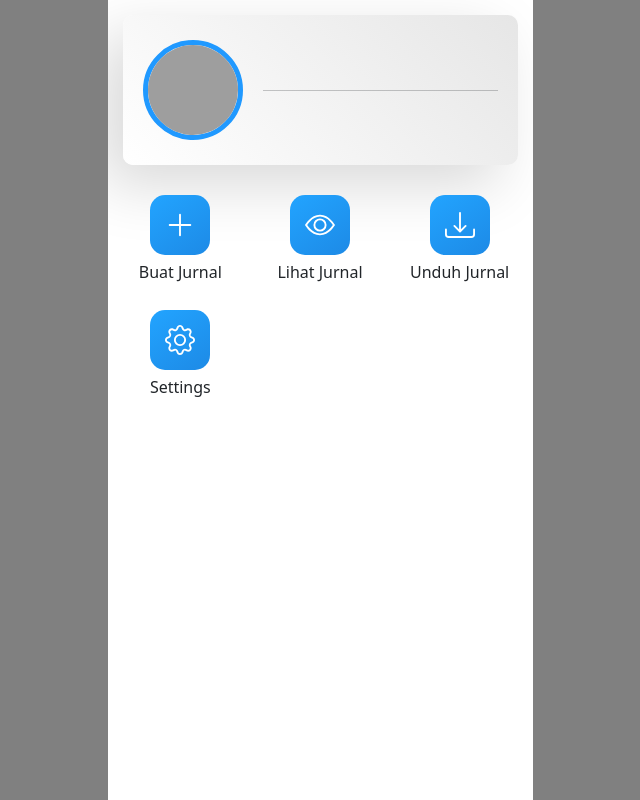
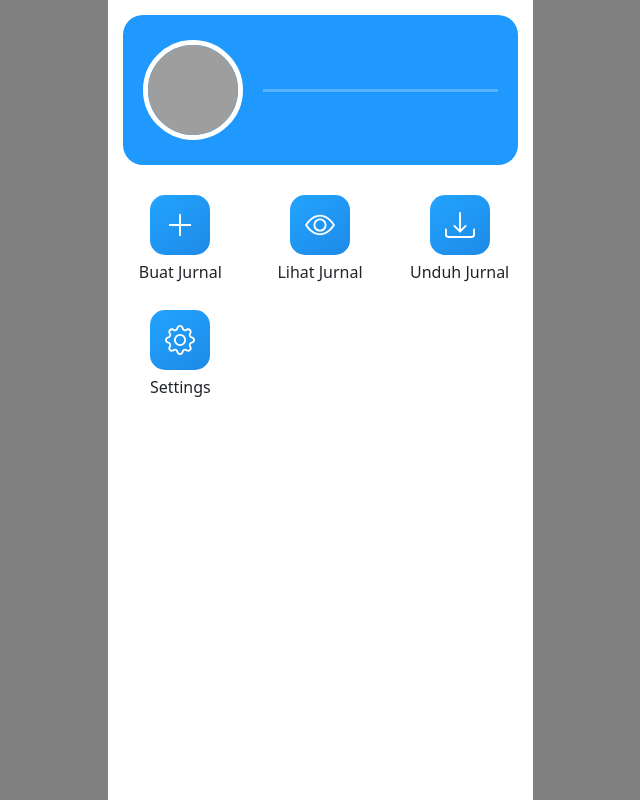
Before and after one commit to AldoSaman27/Web_Jurnal_KBM_Frontend, a React (Create React App) app: page /dashboard in a window 1280 px wide. Shown: the whole page, without its empty margins (320-960 px from the left). Built offline with nearby package versions, Linux system fonts and the light colour scheme; grey boxes are pictures that could not be loaded.

Commit message:
feat: Updated user box

```diff
--- a/src/Pages/Dashboard.jsx
+++ b/src/Pages/Dashboard.jsx
@@ -22,7 +22,7 @@ const Dashboard = () => {
           </div>
           <div className="profile">
             <h5>{localStorage.getItem("name")}</h5>
-            <hr />
+            <hr size="5" color="white" />
             <p>{localStorage.getItem("nip")}</p>
           </div>
         </div>
--- a/src/Styles/Dashboard.css
+++ b/src/Styles/Dashboard.css
@@ -15,9 +15,9 @@ section.dashboard .container .box-user {
   width: 100%;
   height: 150px;
   padding: 20px;
-  border-radius: 10px;
-  background: linear-gradient(225deg, #e6e6e6, #ffffff);
-  box-shadow: -20px 20px 60px #d9d9d9, 20px -20px 60px #ffffff;
+  border-radius: 20px;
+  background-color: #2099ff;
+  color: #fff;
   display: flex;
   align-items: center;
   /* justify-content: center; */
@@ -28,7 +28,7 @@ section.dashboard .container .box-user .image img {
   width: 100px;
   height: 100px;
   border-radius: 100%;
-  border: 5px solid #2099ff;
+  border: 5px solid #fff;
 }
 
 section.dashboard .container .box-user .profile {
```
